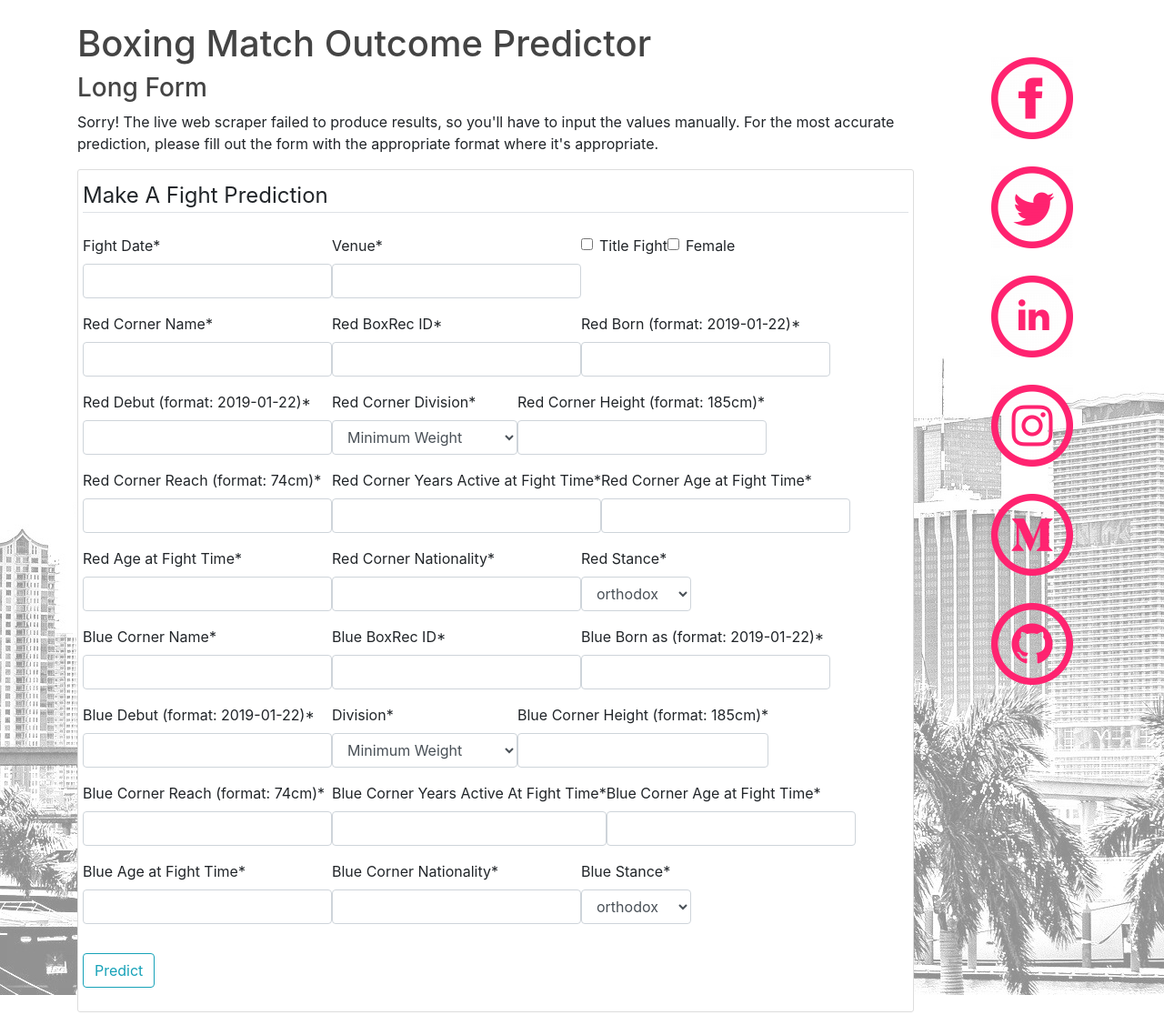
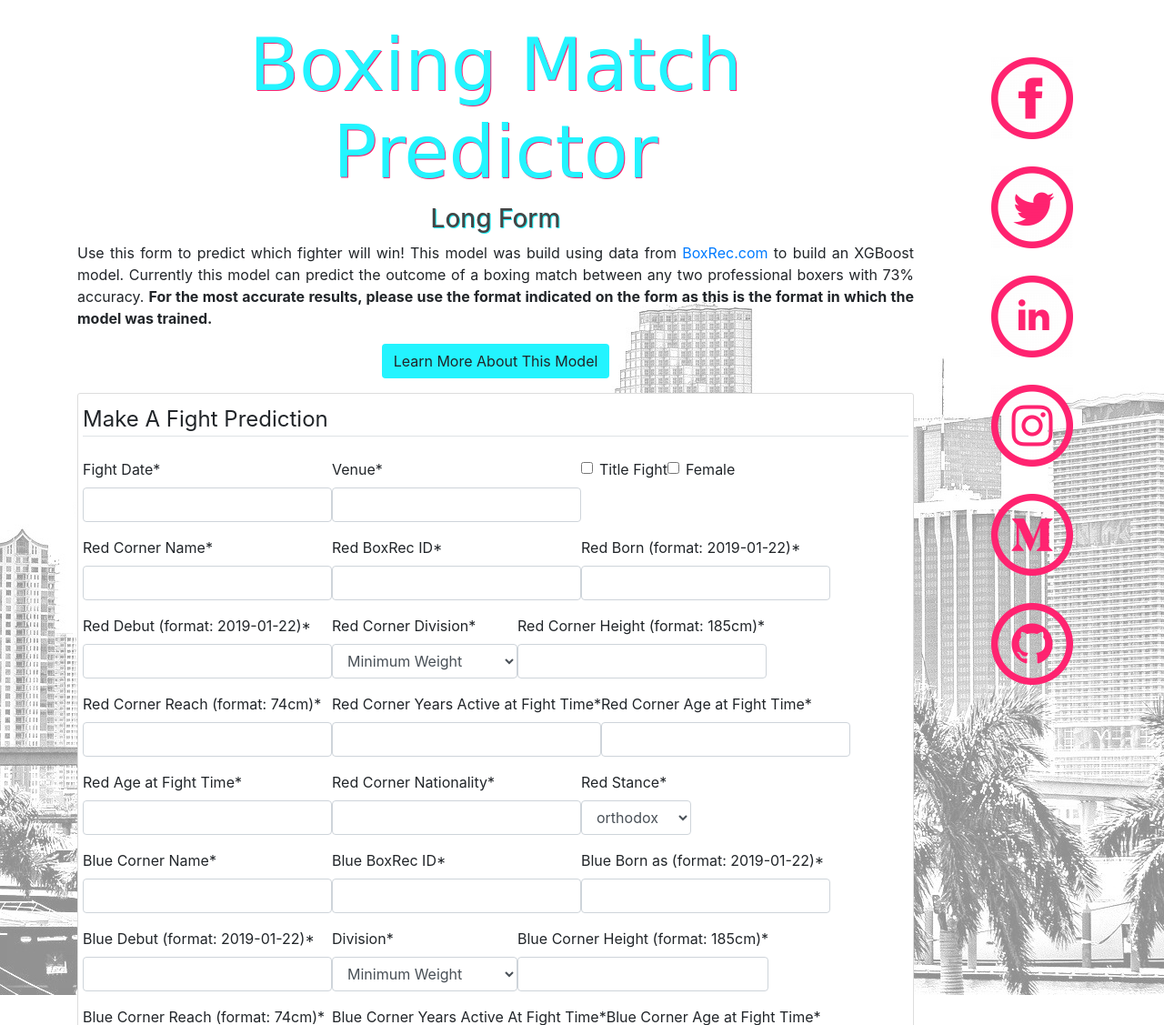
Before and after one commit to FuriouStyles/portfolio_website_django, a Django app: page /boxing/boxing_long_form/ in a window 1280 px wide. Shown: the part 56-1183 px from the top of the page at 91% size. Run offline with Django 3.2, Linux system fonts and the light colour scheme; parts of the project's set-up code (start-up, migrations or seed data) failed here and were passed over; some libraries are stand-ins or nearby versions; some web fonts are replaced.

Commit message:
Boxing predictions styled and updated with insights

```diff
--- a/blog/templates/blog/home.html
+++ b/blog/templates/blog/home.html
@@ -1,6 +1,6 @@
 {% extends "blog/base.html" %}
 {% block content %}
-<h1 class="loud-title">Stephen Plainte</h1>
+<h1 class="loud-title text-center">Stephen Plainte</h1>
 <h2 class="loud-subtitles">[FOCUSED]</h2>
 <div class="text-center">
   <img src="static/blog/im_blue.png" class="img-fluid mt-4">
--- a/boxing/templates/boxing/boxing_long_form.html
+++ b/boxing/templates/boxing/boxing_long_form.html
@@ -1,9 +1,10 @@
 {% extends "blog/base.html" %}
 {% load crispy_forms_tags %}
 {% block content %}
-  <h1>Boxing Match Outcome Predictor</h1>
-  <h3>Long Form</h3>
-  <p>Sorry! The live web scraper failed to produce results, so you'll have to input the values manually. For the most accurate prediction, please fill out the form with the appropriate format where it's appropriate.</p>
+  <h1 class="loud-title text-center">Boxing Match Predictor</h1>
+  <h3 class="loud-subtitles text-center">Long Form</h3>
+  <p class="text-justify">Use this form to predict which fighter will win! This model was build using data from <a href="www.boxrec.com">BoxRec.com</a> to build an XGBoost model. Currently this model can predict the outcome of a boxing match between any two professional boxers with 73% accuracy. <span class="font-weight-bold">For the most accurate results, please use the format indicated on the form as this is the format in which the model was trained.</span></p>
+  <p class="text-center"><a class="btn about-btn" href="https://medium.com/@stephenplainte/the-sweet-data-science-a260be7bf471">Learn More About This Model</a></p>
   <div class="content-section">
     <form method="GET">
       {% csrf_token %}
--- a/boxing/views.py
+++ b/boxing/views.py
@@ -7,6 +7,7 @@ from xgboost import XGBClassifier
 import pandas as pd
 import category_encoders as ce
 import boxing.django_boxrec as dbr
+from django.contrib import messages
 
 
 model_filename = 'boxing/static/xgboost_boxing_model_2.sav'
@@ -71,20 +72,41 @@ def boxing(request):
 
                 prediction = loaded_model.predict_proba(df_encoded)
 
-                draw_proba = prediction[0][0]
-                loss_proba = prediction[0][1]
-                win_proba = prediction[0][2]
+                draw_proba = prediction[0][0]*100
+                loss_proba = prediction[0][1]*100
+                win_proba = prediction[0][2]*100
+                winner = None
+                loser = None
+
+                if win_proba > loss_proba:
+                    winner = red
+                    loser = blue
+                    print(winner + "in the red corner")
+                elif loss_proba > win_proba:
+                    winner = blue
+                    loser = red
+                    print(winner + "in the blue corner")
+                elif draw_proba > (win_proba + loss_proba):
+                    winner = 'draw'
+                else:
+                    winner = 'close'
 
                 context = {
-                    'draw_proba': draw_proba,
-                    'win_proba': win_proba,
-                    'loss_proba': loss_proba,
-                    'dataframe': df.values.tolist(),
-                    'encoded_df': df_encoded.values.tolist(),
-                    'blue': blue
+                    'draw_proba': "{:.2f}".format(draw_proba),
+                    'win_proba': "{:.2f}".format(win_proba),
+                    'loss_proba': "{:.2f}".format(loss_proba),
+                    'blue': blue,
+                    'red': red,
+                    'date': date,
+                    'venue': venue,
+                    'title_fight': title_fight,
+                    'winner': winner,
+                    'loser': loser
                     }
 
-                return render(request, 'boxing/prediction_results.html', context)
+                return render(request,
+                              'boxing/prediction_results.html',
+                              context)
             except Exception as ex:
                 print(ex)
                 return redirect('boxing_long_form')
@@ -136,14 +158,14 @@ def boxing_long_form(request):
                 'title_fight': title_fight,
                 'venue': venue,
                 'red_born': red_born,
-                'red_debut': red_born,
+                'red_debut': red_debut,
                 'red_division': division,
                 'red_height': red_height,
                 'red_nationality': red_nationality,
                 'red_reach': red_reach,
                 'red_stance': red_stance,
                 'blue_born': blue_born,
-                'blue_debut': blue_born,
+                'blue_debut': blue_debut,
                 'blue_division': division,
                 'blue_height': blue_height,
                 'blue_nationality': blue_nationality,
@@ -161,22 +183,38 @@ def boxing_long_form(request):
 
             df_encoded = loaded_encoder.transform(df)
 
-            print(df.T)
-            print(df_encoded.T)
-
             prediction = loaded_model.predict_proba(df_encoded)
 
-            draw_proba = prediction[0][0]
-            loss_proba = prediction[0][1]
-            win_proba = prediction[0][2]
+            draw_proba = prediction[0][0]*100
+            loss_proba = prediction[0][1]*100
+            win_proba = prediction[0][2]*100
+            winner = None
+            loser = None
+
+            if win_proba > loss_proba:
+                winner = red
+                loser = blue
+                print(winner + "in the red corner")
+            elif loss_proba > win_proba:
+                winner = blue
+                loser = red
+                print(winner + "in the blue corner")
+            elif draw_proba > (win_proba + loss_proba):
+                winner = 'draw'
+            else:
+                winner = 'close'
 
             context = {
-                'draw_proba': draw_proba,
-                'win_proba': win_proba,
-                'loss_proba': loss_proba,
-                'dataframe': df.values.tolist(),
-                'encoded_df': df_encoded.values.tolist(),
-                'blue': blue
+                'draw_proba': "{:.2f}".format(draw_proba),
+                'win_proba': "{:.2f}".format(win_proba),
+                'loss_proba': "{:.2f}".format(loss_proba),
+                'blue': blue,
+                'red': red,
+                'date': date,
+                'venue': venue,
+                'title_fight': title_fight,
+                'winner': winner,
+                'loser': loser
                 }
 
             return render(request, 'boxing/prediction_results.html', context)
--- a/notes/templates/notes/notes_detail.html
+++ b/notes/templates/notes/notes_detail.html
@@ -14,6 +14,8 @@
           {% endif %}
         </div>
         <h2 class="article-title">{{ object.title }}</h2>
+        <p class="text-muted">Colab Link: </p><small class="text-muted">{{ object.colab }}</small>
+        <!-- INSERT YOUTUBE EMBEDDING HERE -->
         <div class="article-content">{{ object.notes|safe }}</div>
       </div>
     </article>
```
Also changed, not shown: boxing/templates/boxing/boxing.html (+4 -3 lines), boxing/templates/boxing/prediction_results.html (+22 -7 lines), blog/static/blog/mark-35780_640.png (added), boxing/static/fight_feature_importances_eli5.png (added), boxing/static/sns_classification_accuracy_3.png (added), db.sqlite3.
